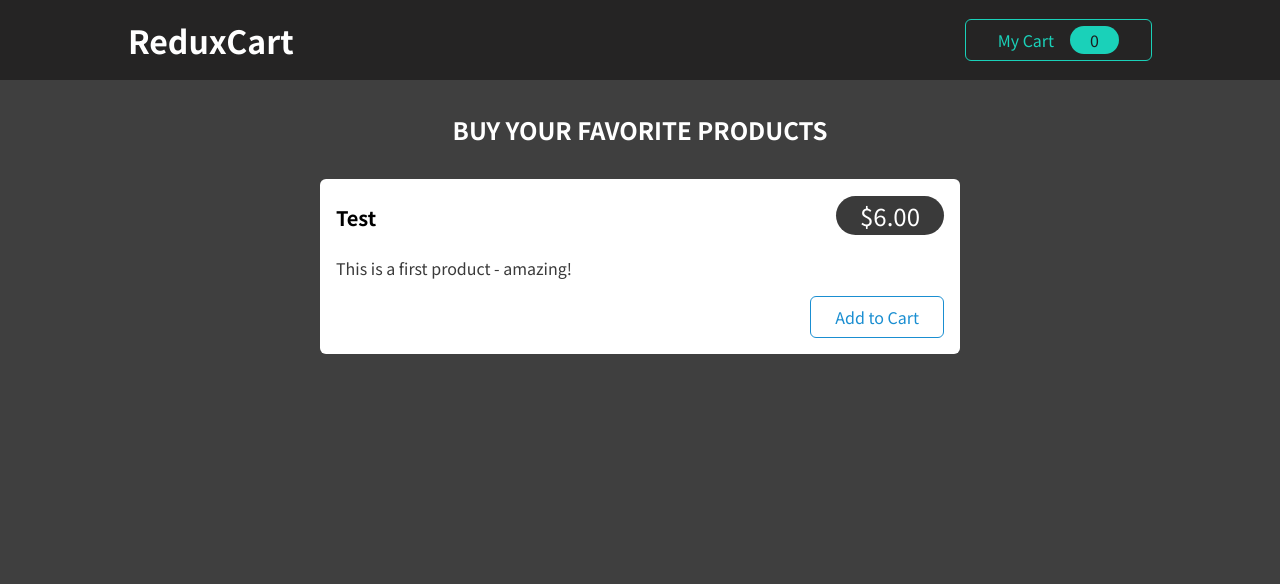
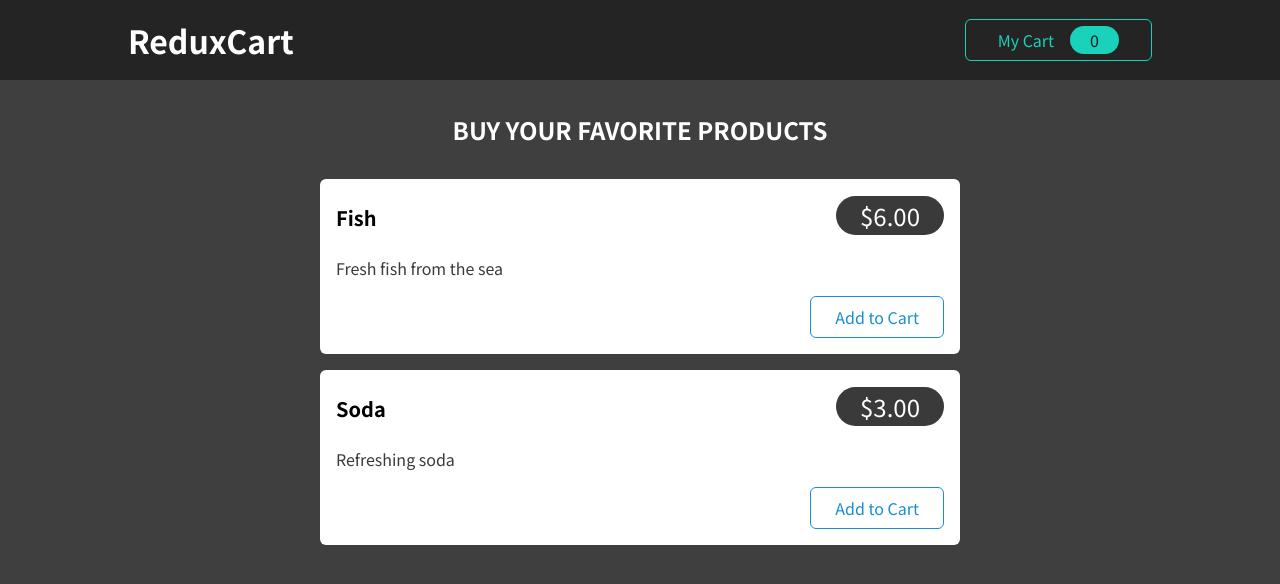
Before and after one commit to Devs2Rios/redux-side-effects, a React (Create React App) app: page / in a window 1280 px wide. Shown: the top 584 px of the page. Built offline with nearby package versions, Linux system fonts and the light colour scheme.

Commit message:
Dummy data

```diff
--- a/src/components/Shop/Products.js
+++ b/src/components/Shop/Products.js
@@ -1,16 +1,20 @@
 import ProductItem from './ProductItem';
 import classes from './Products.module.css';
+import products from '../../data/products';
 
 const Products = (props) => {
   return (
     <section className={classes.products}>
       <h2>Buy your favorite products</h2>
       <ul>
-        <ProductItem
-          title='Test'
-          price={6}
-          description='This is a first product - amazing!'
-        />
+        {products.map(product =>
+          <ProductItem
+            key={product.id}
+            title={product.title}
+            price={product.price}
+            description={product.description}
+          />
+        )}
       </ul>
     </section>
   );
--- /dev/null
+++ b/src/data/products.js
@@ -0,0 +1,16 @@
+const products = [
+    {
+        id: 'product-001',
+        title: 'Fish',
+        price: 6,
+        description: 'Fresh fish from the sea'
+    },
+    {
+        id: 'product-002',
+        title: 'Soda',
+        price: 3,
+        description: 'Refreshing soda'
+    },
+];
+
+export default products;
```
